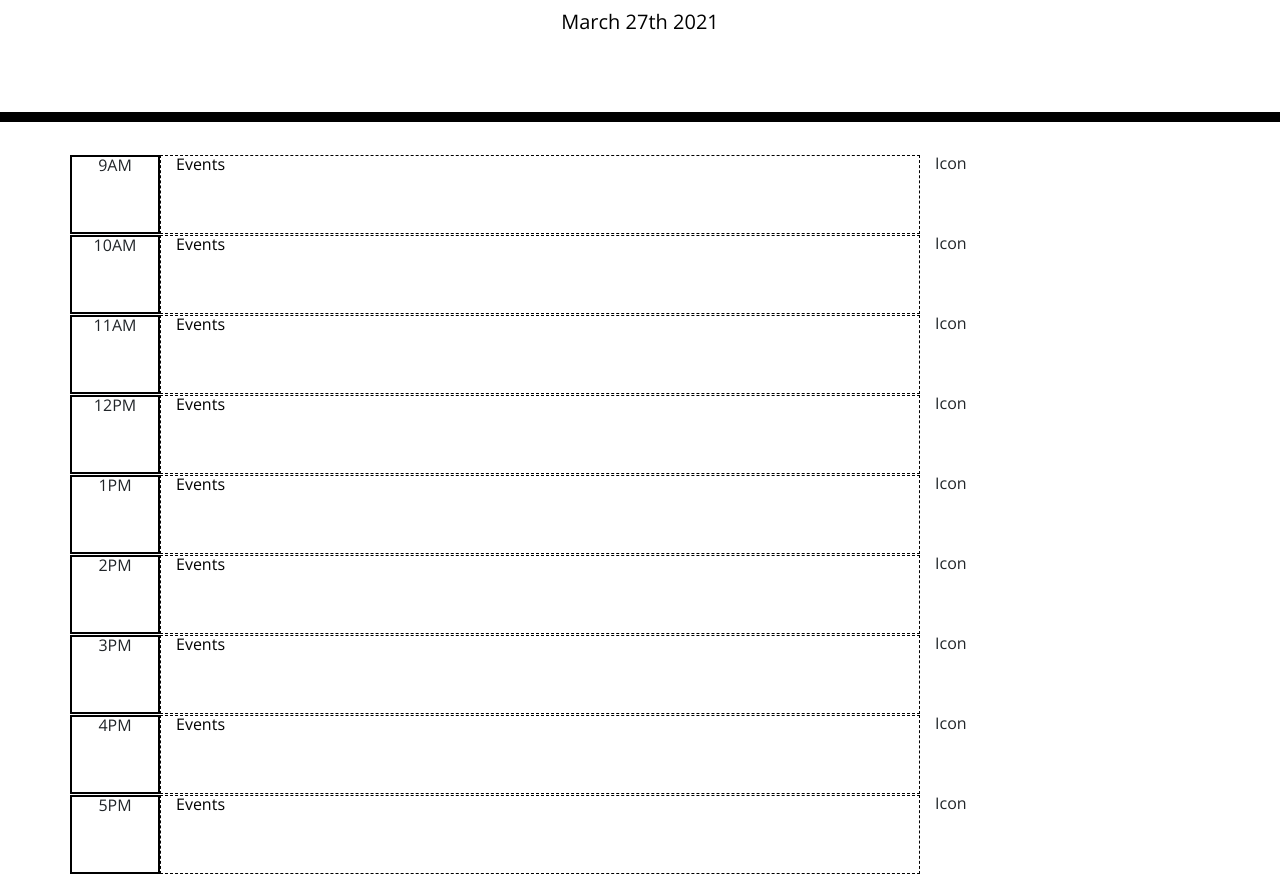
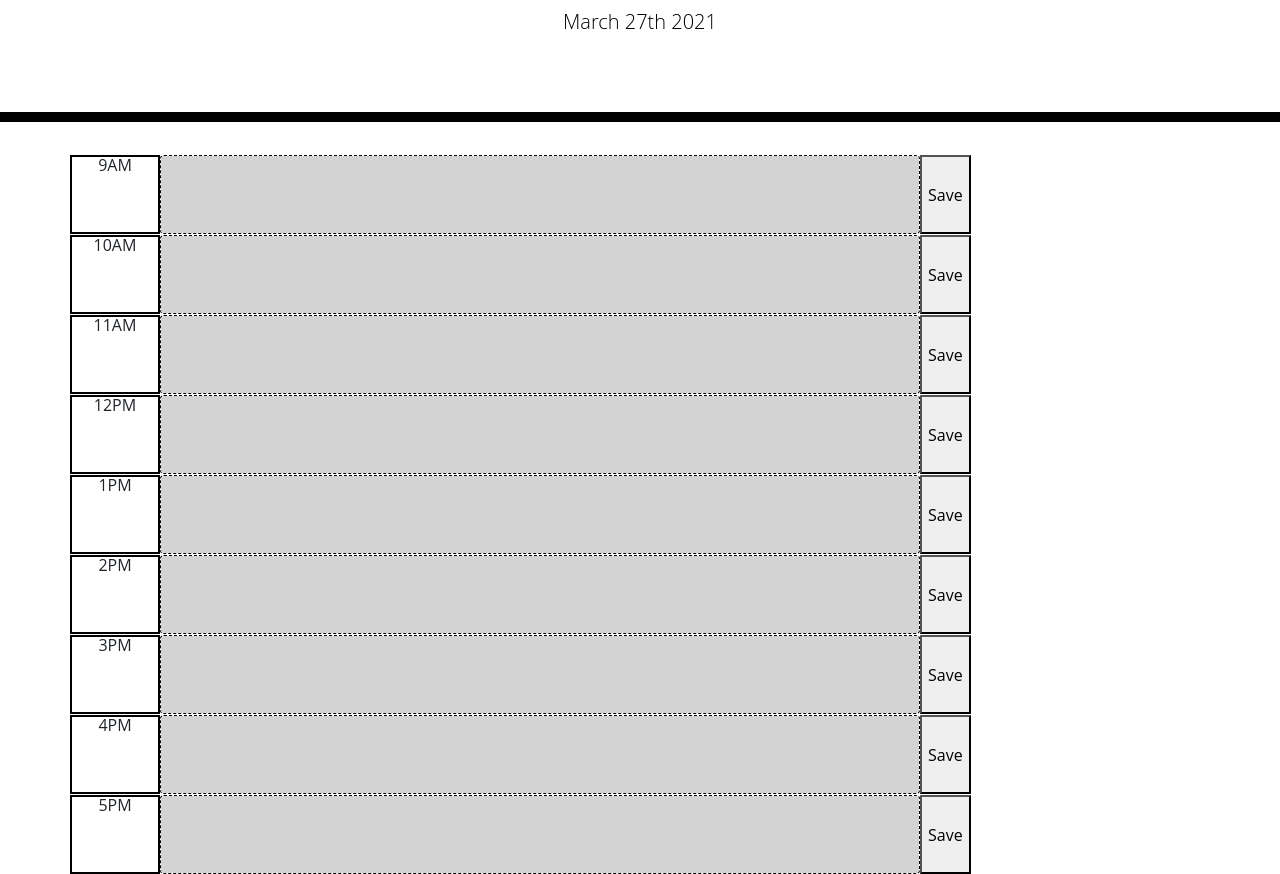
Before and after one commit to powerar/work-day-scheduler, a plain HTML site: page index.html in a window 1280 px wide. Shown: the part 182-1056 px from the top of the page. Drawn offline with nearby package versions, Linux system fonts and the light colour scheme.

Commit message:
change colours based on time

```diff
--- a/assets/js/script.js
+++ b/assets/js/script.js
@@ -1,7 +1,53 @@
-var updateDate = function() {
-    debugger;
+var events = {
+    text: "",
+    time: ""
+};
+
+var updateDate = function () {
     var currentDay = moment().format('MMMM Do YYYY');
     $("#currentDay").append(currentDay);
 };
 
+//assign event title based on save button
+$(".save-btn").on("click", function () {
+    var eventText = $(this).siblings("textarea").val();
+    var eventTime = $(this).siblings(".time-block").attr("id");
+    var textArea = $(this).siblings("textarea");
+    $(textArea).replaceWith('<textarea class="col-8 hour"' + 'id="' + eventTime + '">' + eventText + '</textarea>');
+    changeColours();
+    events.text = eventText;
+    events.time = eventTime;
+    saveEvents(events);
+});
+
+var saveEvents = function (events) {
+    localStorage.setItem(`${events.time}`, events.text);
+};
+
+var loadEvents = function () {
+    for (i = '0' + 9; i <= 17; i++) {
+        var loadedEvent = localStorage.getItem(i)
+        if (loadedEvent) {
+            $(`#${i}`).siblings("textarea").val(`${loadedEvent}`);
+        }
+    }
+};
+
+
+var changeColours = function() {
+    $("textarea").each(function() {
+        if (moment().format('H') === $(this).attr("id")) {
+            $(this).addClass("present");
+        }
+        if (moment().format('H') > $(this).attr("id")) {
+            $(this).addClass("past");
+        }
+        if (moment().format('HH') < $(this).attr("id")) {
+            $(this).addClass("future");
+        }
+    });
+};
+
+changeColours();
 updateDate();
+loadEvents();
--- a/index.html
+++ b/index.html
@@ -2,7 +2,7 @@
 <html lang="en">
   <head>
     <meta charset="UTF-8" />
-    <meta name="viewport" content="width=device-width, initial-scale=1.0" />
+    <meta ne="viewport" content="width=device-width, initial-scale=1.0" />
     <meta http-equiv="X-UA-Compatible" content="ie=edge" />
     <link
       rel="stylesheet"
@@ -15,7 +15,7 @@
       crossorigin="anonymous"
     />
     <link
-      href="https://fonts.googleapis.com/css?family=Open+Sans&display=swap"
+      href="https://fonts.googleapis.com/css?fily=Open+Sans&display=swap"
       rel="stylesheet"
     />
     <link rel="stylesheet" href="./assets/css/style.css" />
@@ -30,104 +30,86 @@
     </header>
     <div class="container">
       <!-- Timeblocks go here -->
-      <div class="row" id="9AM">
-        <div class="time-block">
+      <div class="row">
+        <div class="time-block" id="09">
           9AM
         </div>
-        <div class="col-8 hour">
-          Events
-        </div>
-        <div class="col-1">
-          Icon
-        </div>
+        <textarea class="col-8 hour form-control" id="09"></textarea>
+        <button class="save-btn">
+          Save
+        </button>
       </div>
-      <div class="row" id="10AM">
-        <div class="time-block">
+      <div class="row">
+        <div class="time-block" id="10">
           10AM
         </div>
-        <div class="col-8 hour">
-          Events
-        </div>
-        <div class="col-1">
-          Icon
-        </div>
+        <textarea class="col-8 hour form-control" id="10"></textarea>
+        <button class="save-btn">
+          Save
+        </button>
       </div>
-      <div class="row" id="11AM">
-        <div class="time-block">
+      <div class="row">
+        <div class="time-block" id="11">
           11AM
         </div>
-        <div class="col-8 hour">
-          Events
-        </div>
-        <div class="col-1">
-          Icon
-        </div>
+        <textarea class="col-8 hour form-control" id="11"></textarea>
+        <button class="save-btn">
+          Save
+        </button>
       </div>
-      <div class="row" id="12PM">
-        <div class="time-block">
+      <div class="row">
+        <div class="time-block" id="12">
           12PM
         </div>
-        <div class="col-8 hour">
-          Events
-        </div>
-        <div class="col-1">
-          Icon
-        </div>
+        <textarea class="col-8 hour form-control" id="12"></textarea>
+        <button class="save-btn">
+          Save
+        </button>
       </div>
-      <div class="row" id="1PM">
-        <div class="time-block">
+      <div class="row">
+        <div class="time-block" id="13">
           1PM
         </div>
-        <div class="col-8 hour">
-          Events
-        </div>
-        <div class="col-1">
-          Icon
-        </div>
+        <textarea class="col-8 hour form-control" id="13"></textarea>
+        <button class="save-btn">
+          Save
+        </button>
       </div>
-      <div class="row" id="2PM">
-        <div class="time-block">
+      <div class="row">
+        <div class="time-block" id="14">
           2PM
         </div>
-        <div class="col-8 hour">
-          Events
-        </div>
-        <div class="col-1">
-          Icon
-        </div>
+        <textarea class="col-8 hour form-control" id="14"></textarea>
+        <button class="save-btn">
+          Save
+        </button>
       </div>
-      <div class="row" id="3PM">
-        <div class="time-block">
+      <div class="row">
+        <div class="time-block" id="15">
           3PM
         </div>
-        <div class="col-8 hour">
-          Events
-        </div>
-        <div class="col-1">
-          Icon
-        </div>
+        <textarea class="col-8 hour form-control" id="15"></textarea>
+        <button class="save-btn">
+          Save
+        </button>
       </div>
-      <div class="row" id="4PM">
-        <div class="time-block">
+      <div class="row">
+        <div class="time-block" id="16">
           4PM
         </div>
-        <div class="col-8 hour">
-          Events
-        </div>
-        <div class="col-1">
-          Icon
-        </div>
+        <textarea class="col-8 hour form-control" id="16"></textarea>
+        <button class="save-btn">
+          Save
+        </button>
       </div>
-      <div class="row" id="5PM">
-        <div class="time-block">
+      <div class="row">
+        <div class="time-block" id="17">
           5PM
         </div>
-        <div class="col-8 hour">
-          Events
-        </div>
-        <div class="col-1">
-          Icon
-        </div>
+        <textarea class="col-8 hour form-control" id="17"></textarea>
+        <button class="save-btn">
+          Save
+        </button>
       </div>
     </div>
 
```
